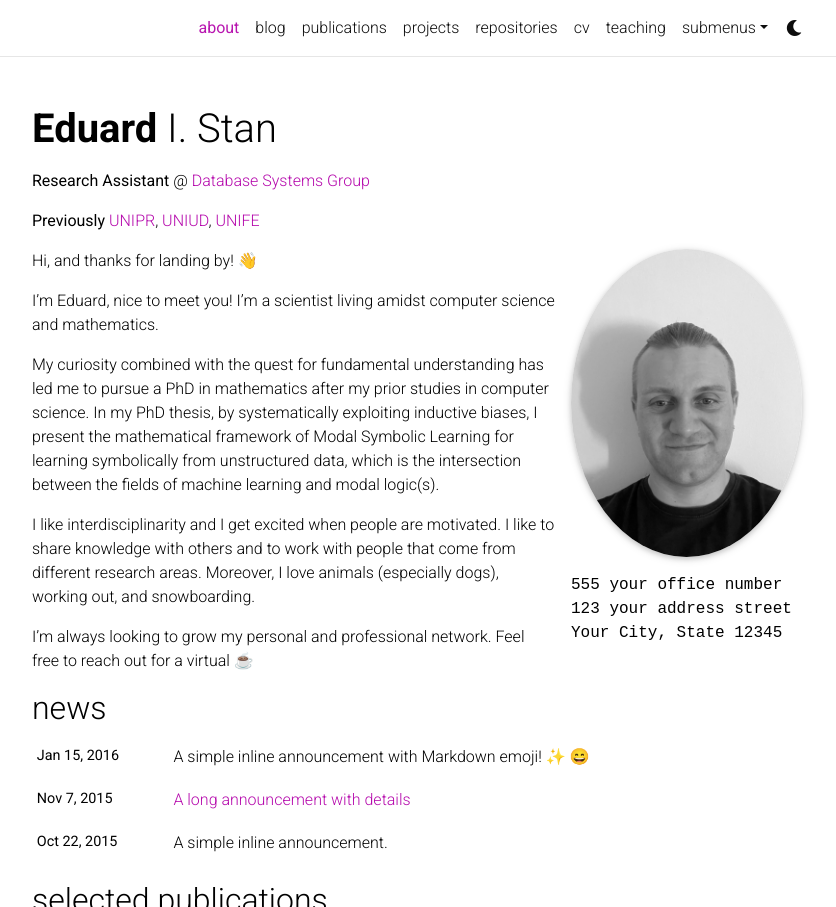
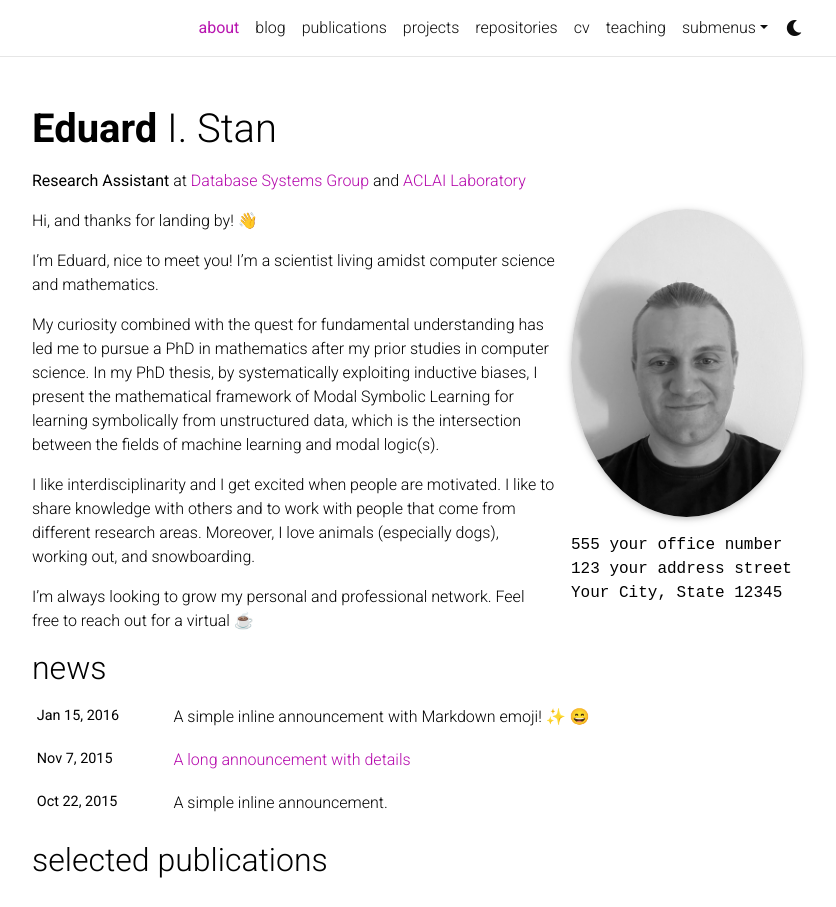
Before and after one commit to eduardstan/eduardstan.github.io, a Jekyll site: the page built from _pages/about.md, in a window 1280 px wide and 1237 px high, cut to the strip 0-907 px from the top of the window. Shown: the whole strip, without its empty margins (223-1059 px from the left). Built offline with Jekyll 4.4.1, drawn with Linux system fonts in a browser that asks for light colours; full-size pictures stand in for the smaller copies a plugin makes; emoji names are drawn with the system emoji font; comment, search, counter and statistics services are not loaded; a style sheet for code colours, icons or effects is not loaded.

Commit message:
Changing _pages/about.md affiliations

```diff
--- a/_pages/about.md
+++ b/_pages/about.md
@@ -3,8 +3,7 @@
 title: about
 permalink: /
 subtitle: >
-    <p><b>Research Assistant</b> @ <a href='https://dbs.inf.unibz.it/'>Database Systems Group</a></p>
-    <p><b>Previously</b> <a href=''>UNIPR</a>, <a href=''>UNIUD</a>, <a href=''>UNIFE</a></p>
+    <p><b>Research Assistant</b> at <a href='https://dbs.inf.unibz.it/'>Database Systems Group</a> and <a href='https://aclai.unife.it/en/'>ACLAI Laboratory</a></p>
 
 profile:
   align: right
```
